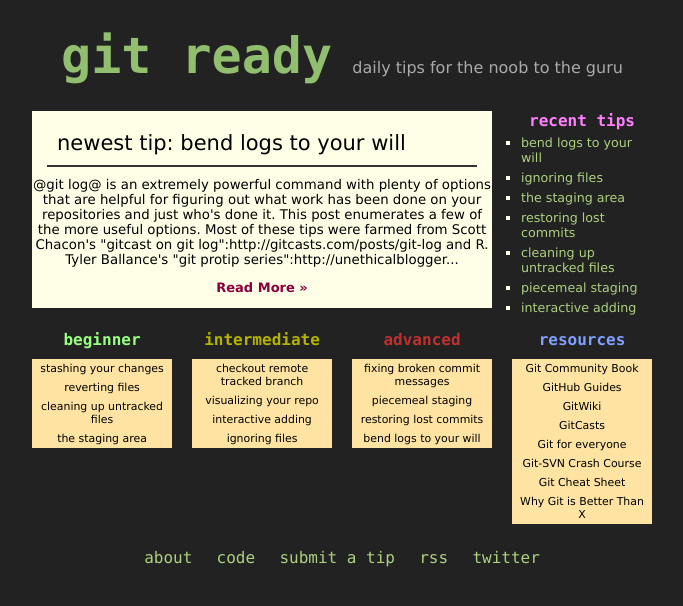
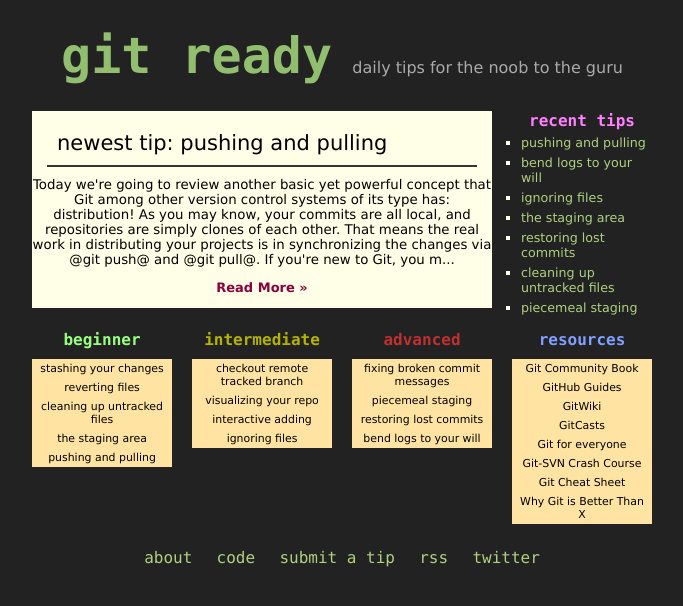
Before and after one commit to qrush/gitready, a Jekyll site: the page built from index.html, in a window 1280 px wide. Shown: the top 606 px of the page, without its empty margins (298-981 px from the left). Built offline with Jekyll 4.4.1, drawn with Linux system fonts in a browser that asks for light colours; some of the changed lines change nothing that is shown.

Commit message:
Adding post on pushing/pulling and reworking about page a tad

```diff
--- a/_layouts/default.html
+++ b/_layouts/default.html
@@ -26,6 +26,7 @@
       <a href="/2009/01/11/reverting-files.html">reverting files</a>
       <a href="/2009/01/16/cleaning-up-untracked-files.html">cleaning up untracked files</a>
       <a href="/2009/01/18/the-staging-area.html">the staging area</a>
+      <a href="/2009/01/21/pushing-and-pulling.html">pushing and pulling</a>
     </div>
     <div class="grid_2 links">
       <h3 id="yellow">intermediate</h3>
--- /dev/null
+++ b/_posts/2009-01-21-pushing-and-pulling.textile
@@ -0,0 +1,49 @@
+---
+layout: post
+title: pushing and pulling
+---
+
+Today we're going to review another basic yet powerful concept that Git among other version control systems of its type has: distribution! As you may know, your commits are all local, and repositories are simply clones of each other. That means the real work in distributing your projects is in synchronizing the changes via @git push@ and @git pull@.
+
+If you're new to Git, you may think that this is too much overhead and one that leads to a breakdown of control. Look at it this way: if your central server goes down, you're usually hosed and prevented from working and collaborating with others. Since all of the work involved with actually creating revisions is done on your own machine, you can code whether the network is down without the permission of others or being subject to network issues. Did I mention it's a lot faster too for most routine operations? Check out some more of advantages (and disadvantages) of DVCS at "Wikipedia":http://en.wikipedia.org/wiki/Distributed_revision_control#Vs_Centralised.
+
+"Oliver Steele":http://osteele.com has whipped up a great image of how pushing and pulling works:
+
+p=. !http://osteele.com/images/2008/git-transport.png!
+
+The topmost part of the diagram is easy, that's committing your changes to "the staging area":http://gitready.com/2009/01/18/the-staging-area.html. Once that's done, your version control is essentially in place, but now we want to synchronize it with our remote repository. This could be on a hosting site like "GitHub":http://github.com, your work's main git server, a production machine, or even another coworker's repository. Once the changes have been delivered, others can @pull@ them down and work with them. With most actions in Git there's a few options, but let's stick with @pull@ for today.
+
+Let's go through a real world example. I've just added the "Twitter":http://twitter.com/gitready link at the bottom of this blog. I want to @push@ my changes up to the project's "GitHub repository":http://github.com/qrush/gitready so I can update the server. The syntax of this command is usually @git push <remote> <branch>@. A remote is basically the address of a cloned repository. It's got pretty much all of the same data and history, it's just waiting to get updated. Usually most projects work with an @origin@ remote, and the @master@ branch by default.
+
+<pre>
+$ git commit -am "Adding twitter link"
+  Created commit f2cd831: Adding twitter link
+  1 files changed, 1 insertions(+), 0 deletions(-)
+
+$ git push origin master
+  Counting objects: 7, done.
+  Compressing objects: 100% (4/4), done.
+  Writing objects: 100% (4/4), 407 bytes, done.
+  Total 4 (delta 2), reused 0 (delta 0)
+  To git@github.com:qrush/gitready.git
+     361303d..f2cd831  master -> master
+</pre>
+
+Now our remote repository is updated, and if you visit GitHub "you'd be able to see the commits":http://github.com/qrush/gitready/commits/master. The output this command prints out has to deal with how Git transfers over the various blobs of data that have changed, and then lets us know that the repository has been updated by showing the changed SHA1.
+
+But what about @pull@? We can use that to update any other repositories with the commits I just synchronized. The project's crappy deploy script does exactly that:
+
+<pre>
+$ git pull origin master
+  remote: Counting objects: 7, done.
+  remote: Compressing objects: 100% (4/4), done.
+  remote: Total 4 (delta 2), reused 0 (delta 0)
+  Updating 361303d..f2cd831
+  Fast forward
+   _layouts/default.html |    1 +
+    1 files changed, 1 insertions(+), 0 deletions(-)
+</pre>
+
+The output shows us that the repository living on the server has some changes to bring in from remote repository, and it proceeds to bring them in. This process would be exactly the same if you wanted to bring in changes that another person committed to your repository. Those who have "forked the gitready repository":http://github.com/qrush/gitready/network/members on GitHub can also now get the changes I've made. Future tutorials will go over that process more in depth.
+
+If you can think of any other ideas or concepts that were missed (we'll save refspecs for later tutorials), let us know.
--- a/about.html
+++ b/about.html
@@ -10,12 +10,10 @@
     ground using Git and to show those who are already familiar with Git some new tricks.
   </p>
   <p>
-    Want to contribute? Fantastic! Hit up the contribute link at the bottom if you have
-    better ideas of how to lay out the content, etc. If you want to submit a tip, there's
-    a link on the footer as well.
+    Want to change the layout, design, or something else? Visit the <a href="http://github.com/qrush/gitready">project page on GitHub.</a>
+    Want your tip featured? <a href="/submit.html">Submit it here.</a>
   </p>
   <p>
-    If you've got any questions feel free to email Nick Quaranto at nick@quaran.to, send
-    him a message on GitHub, or grab him on FreeNode IRC as qrush.
+    Want to get a hold of the author? <a href="mailto:nick@quaran.to">Email him at nick@quaran.to</a>, <a href="http://twitter.com/qrush">poke him on Twitter</a>, or <a href="http://github.com/qrush">message him on GitHub.</a>
   </p>
 </div>
--- a/index.html
+++ b/index.html
@@ -7,7 +7,7 @@
   <h2><a href="{{ first_post.url }}">
     newest tip: {{ first_post.title }}
   </a></h2>
-  {{ first_post.content | truncate: 400 }}
+  {{ first_post.content | truncate: 384 }}
   <a id="more" href="{{ first_post.url }}">Read More &raquo;</a>
 </div>
 <div class="grid_2 omega">
```
